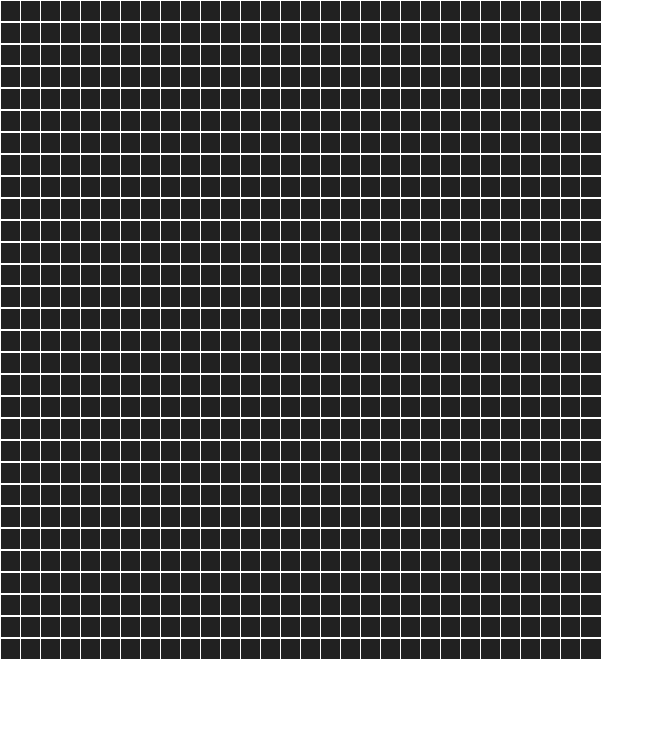
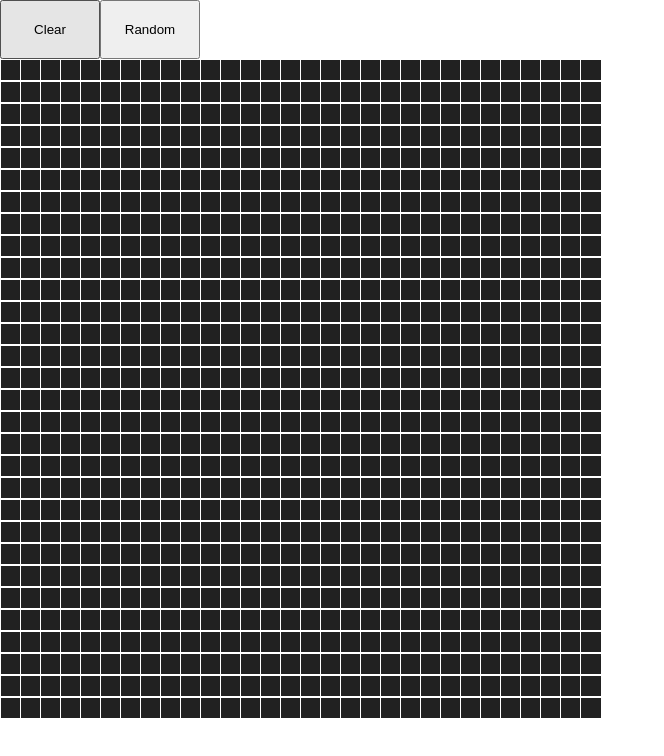
Before and after one commit to ahaku/the_game_of_life, a React (Create React App) app: page / in a window 1280 px wide. Shown: the top 756 px of the page, without its empty margins (0-664 px from the left). Built offline with nearby package versions, Linux system fonts and the light colour scheme.

Commit message:
clear and random buttons added

```diff
--- a/src/Mainpage.css
+++ b/src/Mainpage.css
@@ -1,3 +1,14 @@
 .GridWrapper {
     display: grid;
 }
+
+.Button {
+    min-width: 100px;
+    padding: 20px;
+}
+.Button:hover {
+    cursor: pointer;
+}
+.Button:active {
+    background-color: darkslategrey;
+}
--- a/src/Mainpage.jsx
+++ b/src/Mainpage.jsx
@@ -3,7 +3,14 @@ import produce from 'immer';
 import './Mainpage.css';
 
 
-
+function Button(props) {
+    return (
+    <button
+    className="Button"
+    onClick={props.onClick}
+    >{props.title}</button>
+    )
+}
 
 function Grid(props) {
     const {colors} = props;
@@ -58,6 +65,24 @@ function Mainpage() {
 
     return (
         <div className='Mainpage'>
+            <div className="ButtonRow">
+                <Button
+                title="Clear"
+                onClick={() => {
+                    setGrid(emptyGridGenerate())
+                }}
+                />
+                <Button
+                    title="Random"
+                    onClick={() => {
+                        const rows = [];
+                        for (let i = 0; i < numberRows; i++) {
+                            rows.push(Array.from(Array(numberCols), () => Math.random() > 0.7 ? 1 : 0))
+                        }
+                        setGrid(rows);
+                    }}
+                />
+            </div>
             <Grid
             numberRows={numberRows}
             numberCols={numberCols}
```
